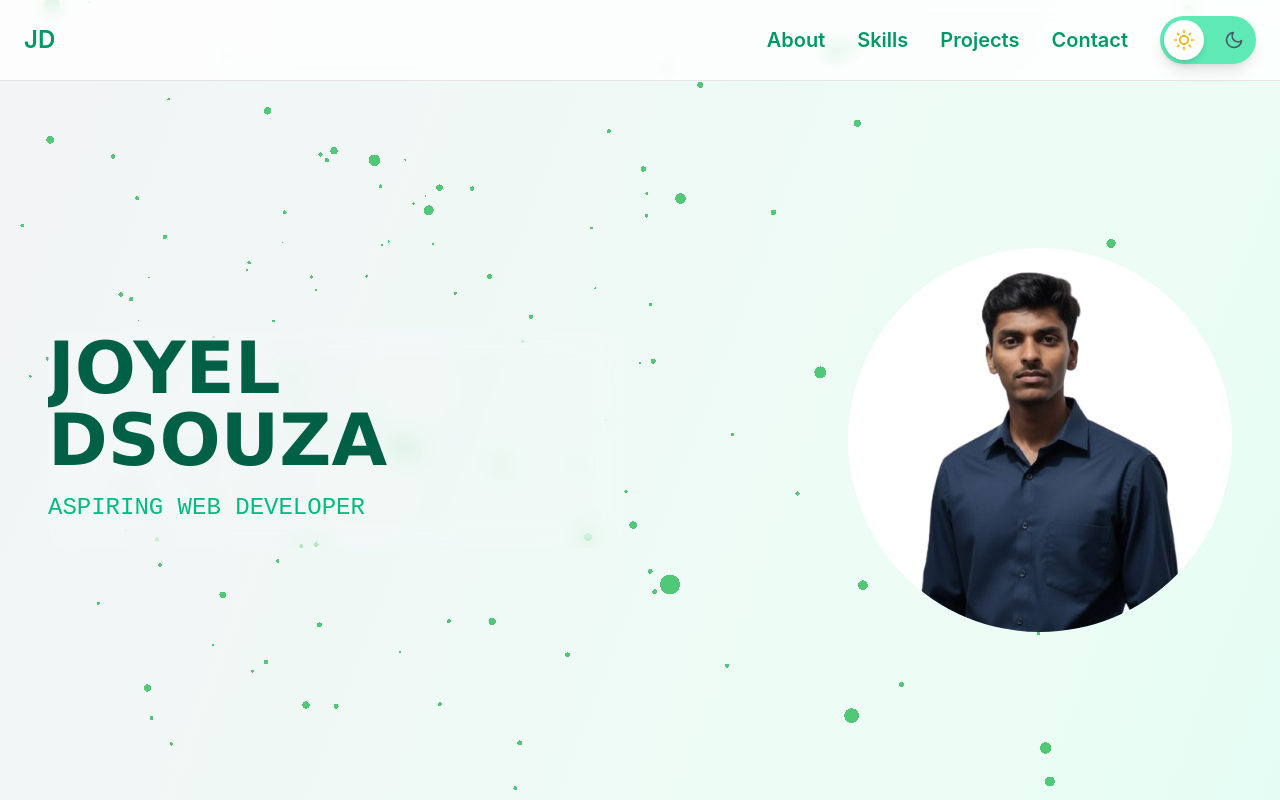
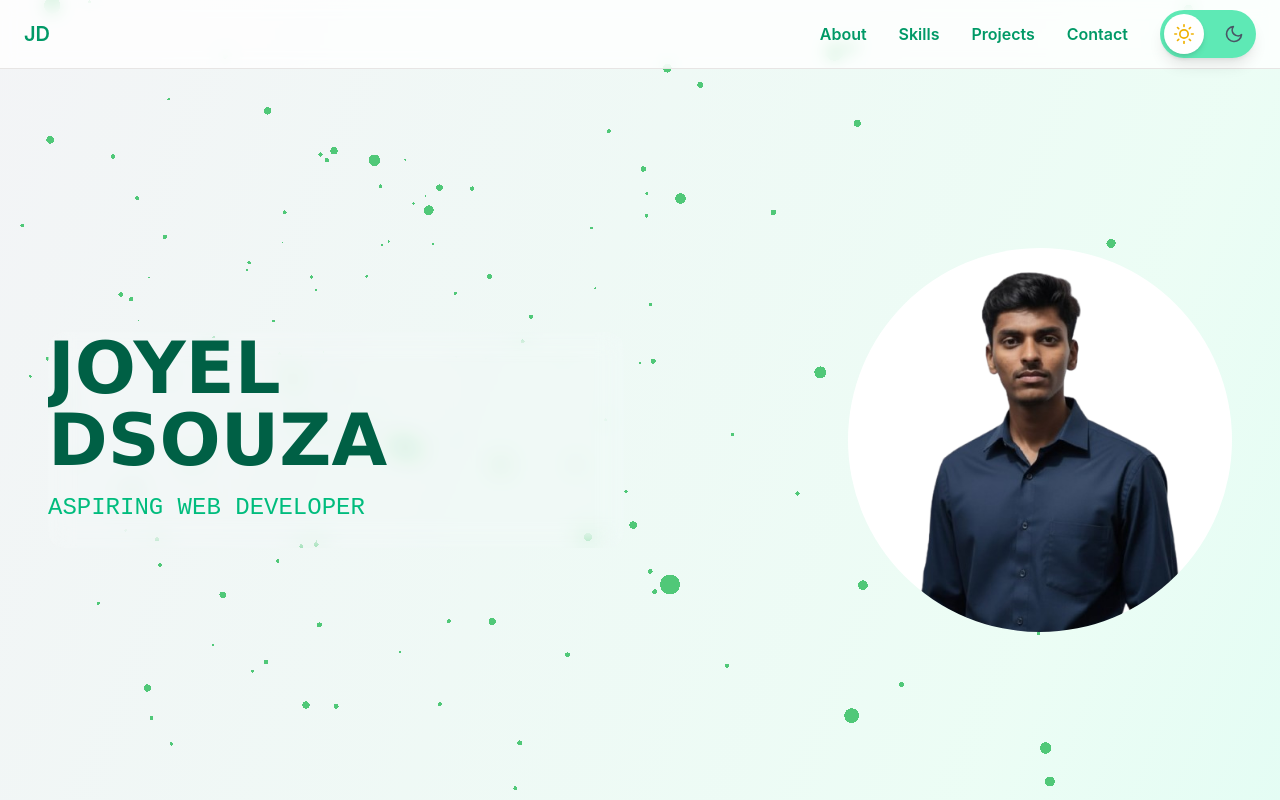
Before and after one commit to Joyel15/Joyel-Portfolio, a React (Vite) app: page / in a window 1280 px wide. Shown: the top 800 px of the page. Built offline with nearby package versions, Linux system fonts and the light colour scheme.

Commit message:
Reduce navbar height and font sizes for a more compact look

```diff
--- a/src/components/Navbar.jsx
+++ b/src/components/Navbar.jsx
@@ -3,19 +3,19 @@ import DarkModeToggle from "./DarkModeToggle.jsx";
 function Navbar() {
   return (
     <nav className="fixed top-0 w-full bg-white/80 dark:bg-black/80 backdrop-blur-sm z-50 border-b border-stone-200 dark:border-gray-800">
-      <div className="max-w-7xl mx-auto px-6 py-4 flex justify-between items-center">
+      <div className="max-w-7xl mx-auto px-6 py-2.5 flex justify-between items-center">
 
-        <div className="text-sm md:text-2xl text-emerald-600 font-semibold dark:text-white">
+        <div className="text-lg md:text-xl text-emerald-600 font-semibold dark:text-white">
           <a href="#home">JD</a>
         </div>
 
         <div className="contents md:flex md:items-center md:gap-x-8">
           <div>
             <ul className="flex space-x-3 md:space-x-8">
-              <li><a href="#about" className="sm:text-xl text-emerald-600 font-semibold dark:text-white hover:text-slate-600 dark:hover:text-gray-400 transition-colors duration-300">About</a></li>
-              <li><a href="#skills" className="sm:text-xl text-emerald-600 font-semibold dark:text-white hover:text-slate-600 dark:hover:text-gray-400 transition-colors duration-300">Skills</a></li>
-              <li><a href="#projects" className="sm:text-xl text-emerald-600 font-semibold dark:text-white hover:text-slate-600 dark:hover:text-gray-400 transition-colors duration-300">Projects</a></li>
-              <li><a href="#contact" className="sm:text-xl text-emerald-600 font-semibold dark:text-white hover:text-slate-600 dark:hover:text-gray-400 transition-colors duration-300">Contact</a></li>
+              <li><a href="#about" className="text-sm md:text-base text-emerald-600 font-semibold dark:text-white hover:text-slate-600 dark:hover:text-gray-400 transition-colors duration-300">About</a></li>
+              <li><a href="#skills" className="text-sm md:text-base text-emerald-600 font-semibold dark:text-white hover:text-slate-600 dark:hover:text-gray-400 transition-colors duration-300">Skills</a></li>
+              <li><a href="#projects" className="text-sm md:text-base text-emerald-600 font-semibold dark:text-white hover:text-slate-600 dark:hover:text-gray-400 transition-colors duration-300">Projects</a></li>
+              <li><a href="#contact" className="text-sm md:text-base text-emerald-600 font-semibold dark:text-white hover:text-slate-600 dark:hover:text-gray-400 transition-colors duration-300">Contact</a></li>
             </ul>
           </div>
 
```
